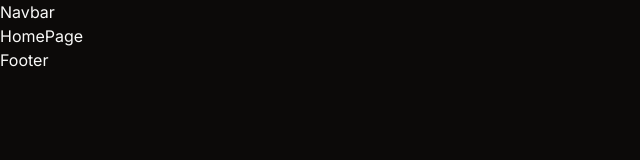
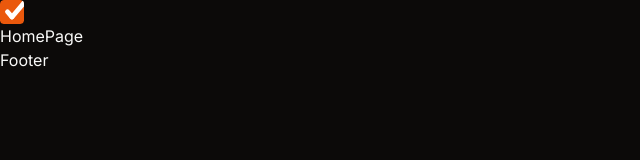
Before and after one commit to arafatDU/taskyAI, a React (Vite) app: page / in a window 1280 px wide. Shown: the top 160 px of the page, without its empty margins (0-640 px from the left). Built offline with nearby package versions, Linux system fonts and the light colour scheme.

Commit message:
Logo added to Header

```diff
--- /dev/null
+++ b/src/components/Header.tsx
@@ -0,0 +1,16 @@
+import { Link } from "react-router";
+import Logo from "./Logo";
+
+const Header = () => {
+  return (
+    <header className="">
+      <div className="">
+        <Link to='/'>
+          <Logo />
+        </Link>
+      </div>
+    </header>
+  );
+};
+
+export default Header;
--- /dev/null
+++ b/src/components/Logo.tsx
@@ -0,0 +1,15 @@
+import { logo } from "@/assets"
+
+const Logo = () => {
+  return (
+    <div className="flex items-center gap-3 font-semibold text-lg">
+      <img
+        src={logo}
+        alt="Tasky AI"
+        className="w-6 h-6"
+      />
+    </div>
+  )
+}
+
+export default Logo
--- a/src/layouts/RootLayout.tsx
+++ b/src/layouts/RootLayout.tsx
@@ -1,9 +1,12 @@
 import { Outlet } from "react-router"
+import Header from "../components/Header"
 
 const RootLayout = () => {
   return (
     <>
-     <div> Navbar </div>
+     <div>
+        <Header />
+     </div>
      <Outlet />
     <div> Footer </div>
     </>
```
